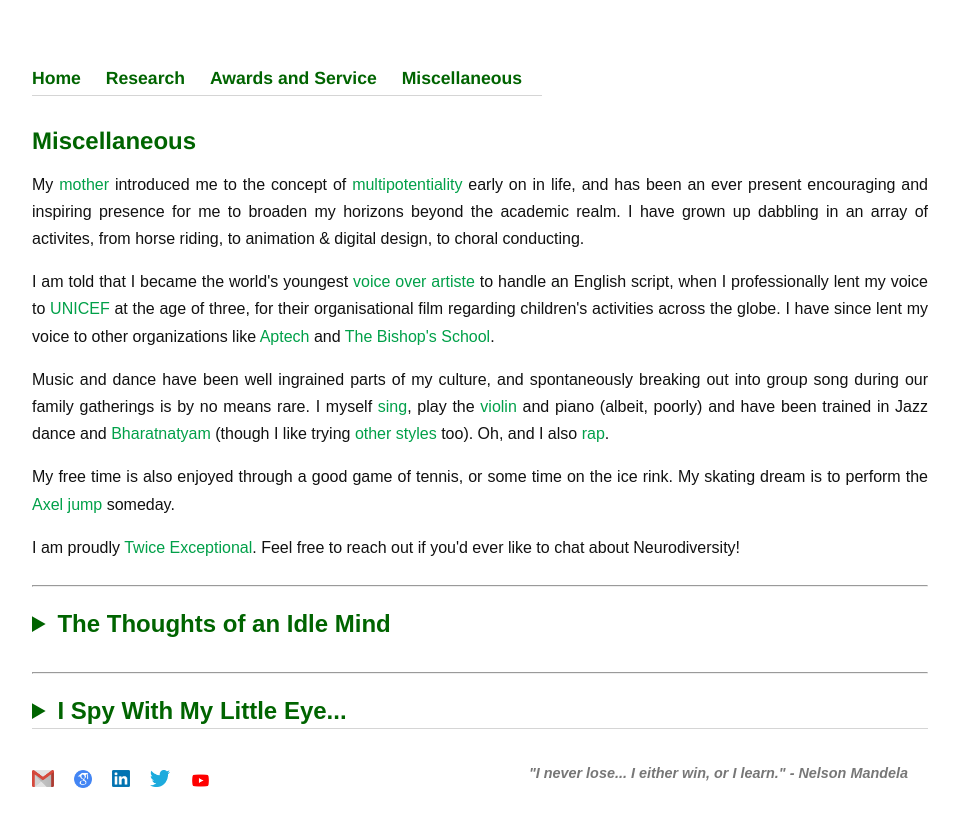
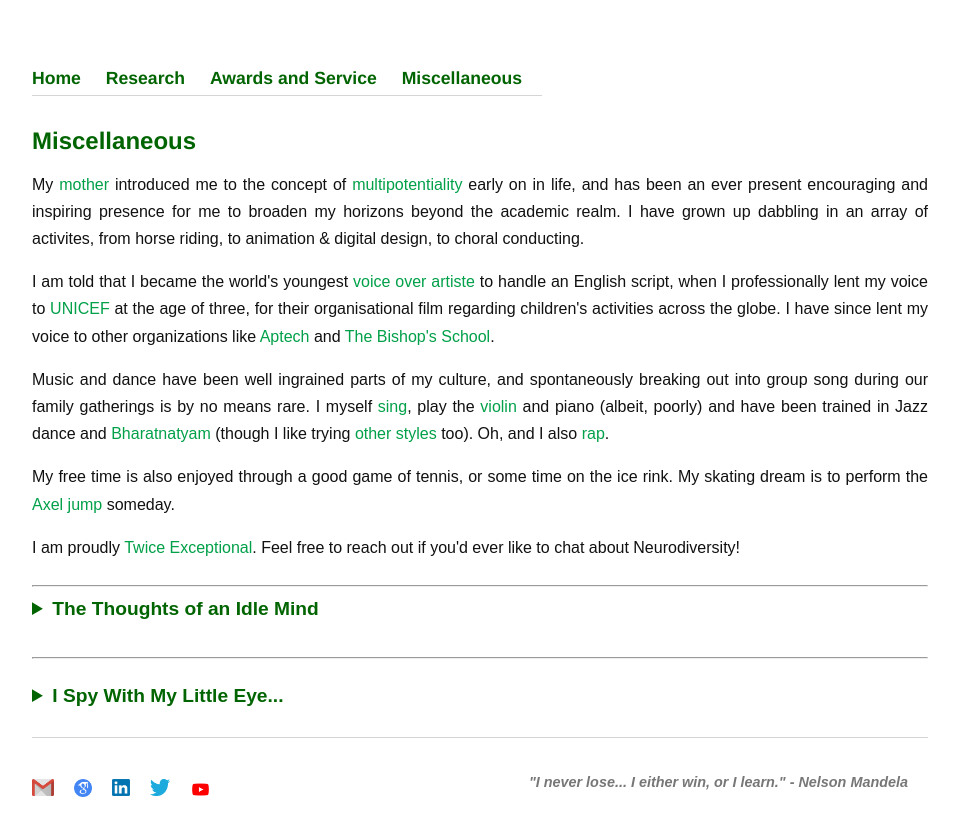
Before and after one commit to Uppaal/Uppaal.github.io, a Jekyll site: the page built from misc.html, in a window 1280 px wide. Shown: the top 836 px of the page, without its empty margins (160-1119 px from the left). Built offline with Jekyll 4.4.1, drawn with Linux system fonts in a browser that asks for light colours.

Commit message:
Update misc.html

```diff
--- a/misc.html
+++ b/misc.html
@@ -43,11 +43,9 @@ title: Miscellaneous
 	<p>I am proudly <a href="https://en.wikipedia.org/wiki/Twice_exceptional">Twice Exceptional</a>. Feel free to reach out if you'd ever like to chat about Neurodiversity!</p>
 	</div>
 
-<!-- <br> -->
 <hr>
-<details>
-<!-- <br> -->
-<summary style="font-size: 1.5em; font-weight: bold; color: #006400; align-items: center; padding-top:15px">The Thoughts of an Idle Mind</summary>
+<details padding-top: 15px; padding-bottom: 15px>
+<summary style="font-size: 1.2em; font-weight: bold; color: #006400; align-items: center">The Thoughts of an Idle Mind</summary>
 
 	<p>Reading has been a big part of my life. Many of my childhood years were spent in remote parts of my country, with no children my age to befriend. I found my companionship within the bound pages of books instead, and spent endless hours captive to the world of imagination. </p>
 
@@ -79,9 +77,8 @@ title: Miscellaneous
 <br>
 
 <hr>
-<!-- <br> -->
 <details>
-<summary style="font-size: 1.5em; font-weight: bold; color: #006400; align-items: center; padding-top:15px">I Spy With My Little Eye...</summary>
+<summary style="font-size: 1.2em; font-weight: bold; color: #006400; align-items: center; padding-top:15px">I Spy With My Little Eye...</summary>
 	<p>I am an amateur nature photographer, and can never resist the opportunity to capture a nice shot. These are a few of my favourite photos, and you can find more <a href="https://photos.app.goo.gl/PiG41MpMXXncb9Gb8">here</a>. </p>
 	<p float="left">
 		<a href="https://photos.app.goo.gl/PiG41MpMXXncb9Gb8"><img src="images/photography/Slide39.PNG" height="300" /></a>
@@ -89,9 +86,10 @@ title: Miscellaneous
 		<a href="https://photos.app.goo.gl/PiG41MpMXXncb9Gb8"><img src="images/photography/Slide46.PNG" height="300" /></a>
 		<a href="https://photos.app.goo.gl/PiG41MpMXXncb9Gb8"><img src="images/photography/Slide48.PNG" height="300" /></a>
 		<a href="https://photos.app.goo.gl/PiG41MpMXXncb9Gb8"><img src="images/photography/Slide4.PNG" height="300" /></a>
+
 	</p>
 </details>
-
+<br>
 
 </div>
 
```
